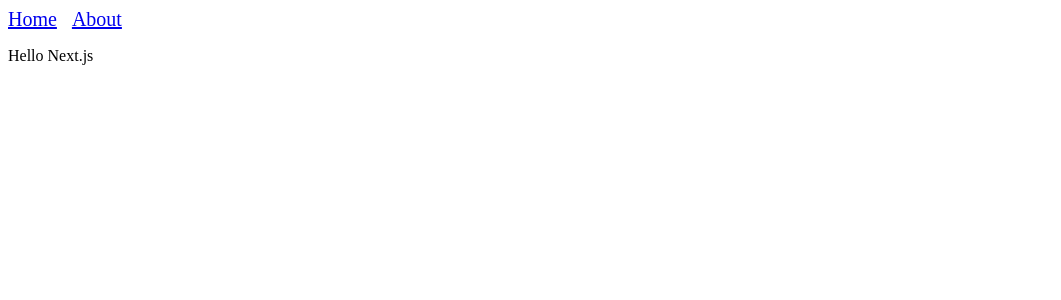
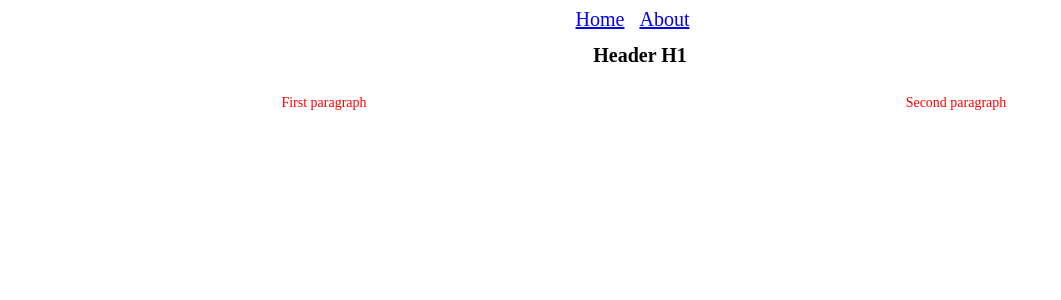
Before and after one commit to canyouseethroughme/react-little-project, a Next.js app: page / in a window 1280 px wide. Shown: the top 300 px of the page, without its empty margins (0-1061 px from the left). Built offline with nearby package versions, Linux system fonts and the light colour scheme.

Commit message:
second commit

```diff
--- a/package.json
+++ b/package.json
@@ -15,6 +15,7 @@
   "dependencies": {
     "next": "^7.0.2",
     "react": "^16.6.3",
-    "react-dom": "^16.6.3"
+    "react-dom": "^16.6.3",
+    "styled-jsx": "^3.1.2"
   }
 }
--- a/pages/index.js
+++ b/pages/index.js
@@ -3,12 +3,38 @@ import Link from "next/link";
 const Index = () => (
   <div>
     <Link href="/">
-      <a style={{ fontSize: 20, marginRight: 15 }}>Home</a>
+      <a>Home</a>
     </Link>
     <Link href="/about">
-      <a style={{ fontSize: 20, marginRight: 15 }}>About</a>
+      <a>About</a>
     </Link>
-    <p>Hello Next.js</p>
+    <header>
+      <h1>Header H1</h1>
+    </header>
+    <div className="div-paragraph">
+      <p>First paragraph</p>
+      <p>Second paragraph</p>
+    </div>
+    <style jsx>{`
+      a {
+        margin-right: 15px;
+      }
+
+      .div-paragraph {
+        display: grid;
+        grid-template-columns: 1fr 1fr;
+      }
+
+      * {
+        font-size: 20px;
+        text-align: center;
+      }
+
+      p {
+        color: red;
+        font-size: 14px;
+      }
+    `}</style>
   </div>
 );
 
```
Also changed, not shown: 1 other file (tests, documents, lock files or other folders).
